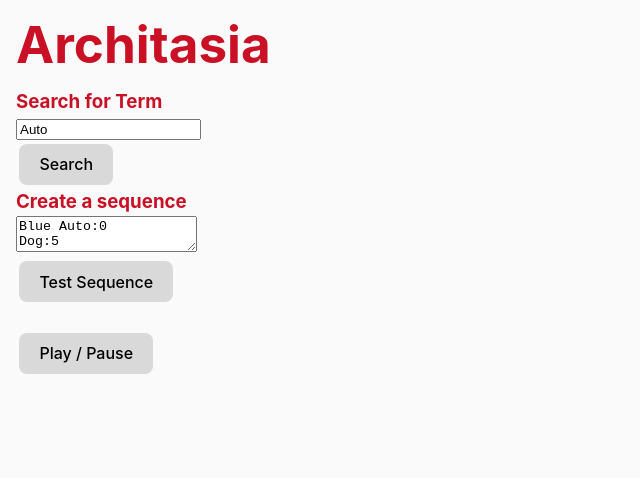
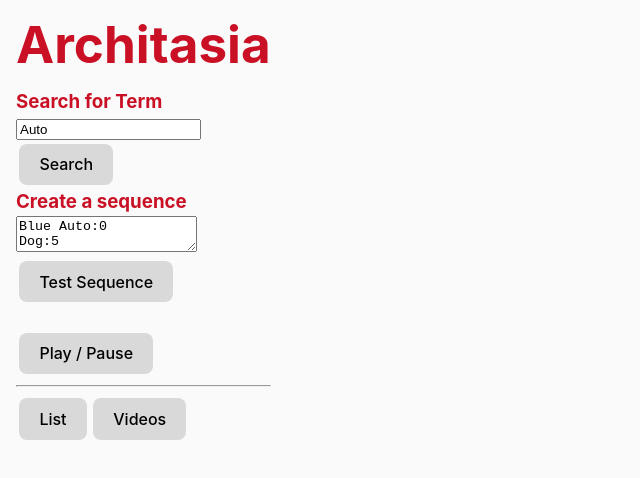
Before and after one commit to SRGSSR/hackdays2023-storytelling, a React (Vite) app: page / in a window 1280 px wide. Shown: the top 478 px of the page, without its empty margins (0-640 px from the left). Built offline with nearby package versions, Linux system fonts and the light colour scheme.

Commit message:
feat: List Mode

```diff
--- a/src/App.jsx
+++ b/src/App.jsx
@@ -2,7 +2,7 @@ import {useEffect, useState} from 'react'
 import './App.css'
 import {search} from './utils/archipanion.js'
 import {Inputs} from "./components/Inputs.jsx";
-import {VideoSequence} from "./components/VideoSequence.jsx";
+import {VideoMetadata, VideoSequence} from "./components/VideoSequence.jsx";
 import {VideoStitcher} from "./components/VideoStitcher.jsx";
 
 function App() {
@@ -11,6 +11,7 @@ function App() {
   const [searchTerm, setSearchTerm] = useState('Auto')
   const [sequenceText, setSequenceText] = useState('Blue Auto:0\nDog:5\nCat:5')
   const [isLoading, setIsLoading] = useState(false)
+  const [listMode, setListMode] = useState(false)
 
   useEffect(() => {
     const hash = window.location.hash;
@@ -98,21 +99,24 @@ function App() {
               onSequenceChange={(e) => setSequenceText(e.target.value)} sequenceText={sequenceText}
               onSearchSequenceClick={searchSequence}
               isLoading={isLoading}
-              onPlayPause={() => playPause()}/>
+              onPlayPause={() => playPause()}
+              onListMode={() => setListMode(true)}
+                onVideoMode={() => setListMode(false)}
+      />
       <VideoStitcher results={results} callbackfn={(result, index) => (
-        <VideoSequence key={result.segmentId} index={index} resultIndex={resultIndex} result={result}
+            listMode ? (<VideoMetadata key={result.segmentId} index={index} resultIndex={resultIndex} result={result}/>) :
+                (<VideoSequence key={result.segmentId} index={index} resultIndex={resultIndex} result={result}
                                onTimeUpdate={(vid) => {
                                  console.log(vid.target.currentTime, result.startabs, result.endabs)
                                  if (vid.target.currentTime >= result.endabs) {
                                    vid.target.pause()
                                    if (index < results.length - 1) {
                                      setResultIndex(index + 1)
-                           }
-                           else {
+                                   } else {
                                      setResultIndex(0)
                                    }
                                  }
-                       }}/>
+                               }}/>)
       )}/>
       </main>
     </div>
--- a/src/components/Inputs.jsx
+++ b/src/components/Inputs.jsx
@@ -16,6 +16,9 @@ export function Inputs(props) {
       </div>
       <br/>
       <button onClick={props.onPlayPause}>Play / Pause</button>
+      <hr/>
+      <button onClick={props.onListMode}>List</button>
+      <button onClick={props.onVideoMode}>Videos</button>
     </>)}
   </div>;
 }
@@ -28,5 +31,7 @@ Inputs.propTypes = {
   sequenceText: PropTypes.string,
   onSearchSequenceClick: PropTypes.func,
   onPlayPause: PropTypes.func,
+  onListMode: PropTypes.func,
+  onVideoMode: PropTypes.func,
   isLoading: PropTypes.bool
 };
```
Lines whose indentation alone changed are shown as unchanged.
